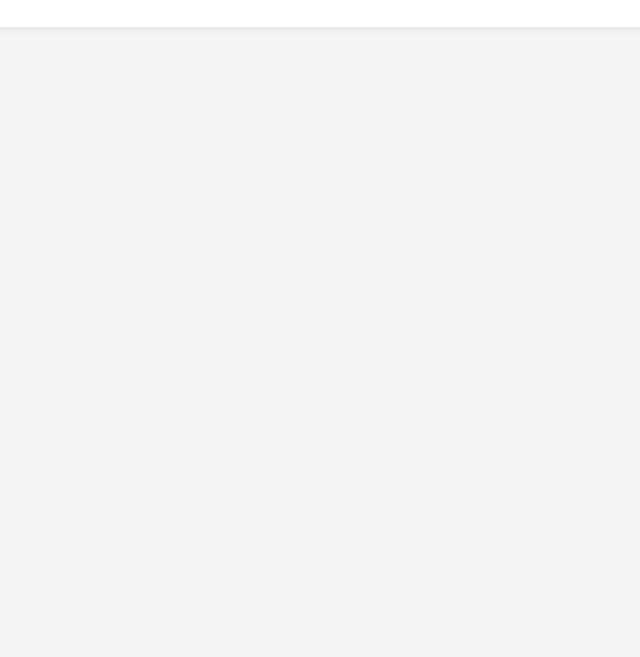
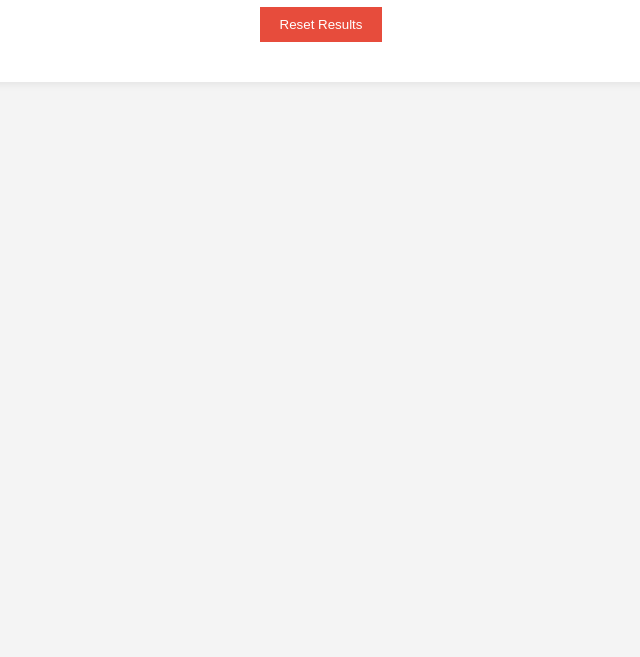
Before and after one commit to grock91/Quiz, a plain HTML site: page results.html in a window 1280 px wide. Shown: the part 143-800 px from the top of the page, without its empty margins (319-959 px from the left). Drawn offline with Linux system fonts and the light colour scheme.

Commit message:
Update results.html

```diff
--- a/results.html
+++ b/results.html
@@ -33,12 +33,25 @@
         li {
             margin: 10px 0;
         }
+        button {
+            display: block;
+            margin: 20px auto;
+            padding: 10px 20px;
+            background: #e74c3c;
+            color: #fff;
+            border: none;
+            cursor: pointer;
+        }
+        button:hover {
+            background: #c0392b;
+        }
     </style>
 </head>
 <body>
     <div class="container">
         <h1>Consolidated Results</h1>
         <div id="results"></div>
+        <button id="reset-results">Reset Results</button>
     </div>
 
     <script>
@@ -74,6 +87,12 @@
             p.textContent = personalityTypes[personality];
             resultsDiv.appendChild(p);
         }
+
+        // Reset Results Button
+        document.getElementById("reset-results").addEventListener("click", function () {
+            localStorage.removeItem("participants");
+            alert("Results have been reset. Refresh the page to see the changes.");
+        });
     </script>
 </body>
 </html>
```
